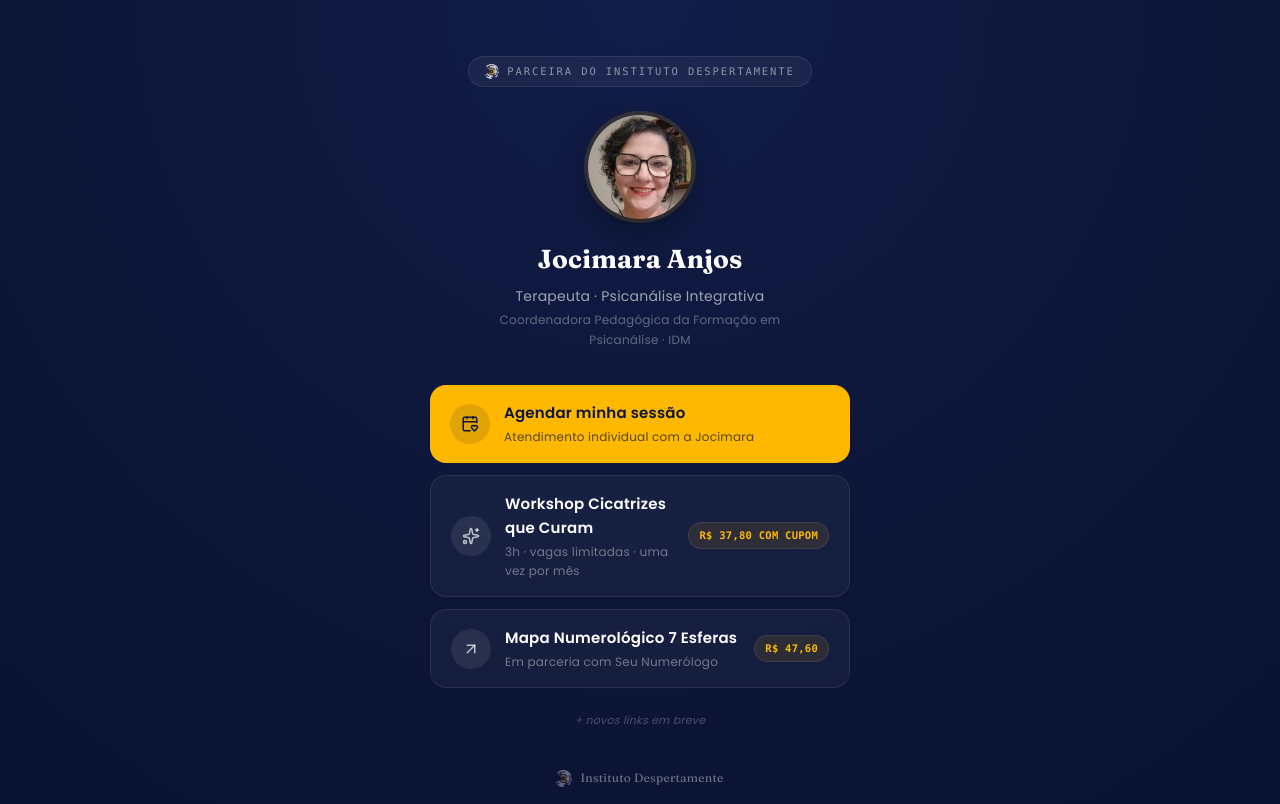
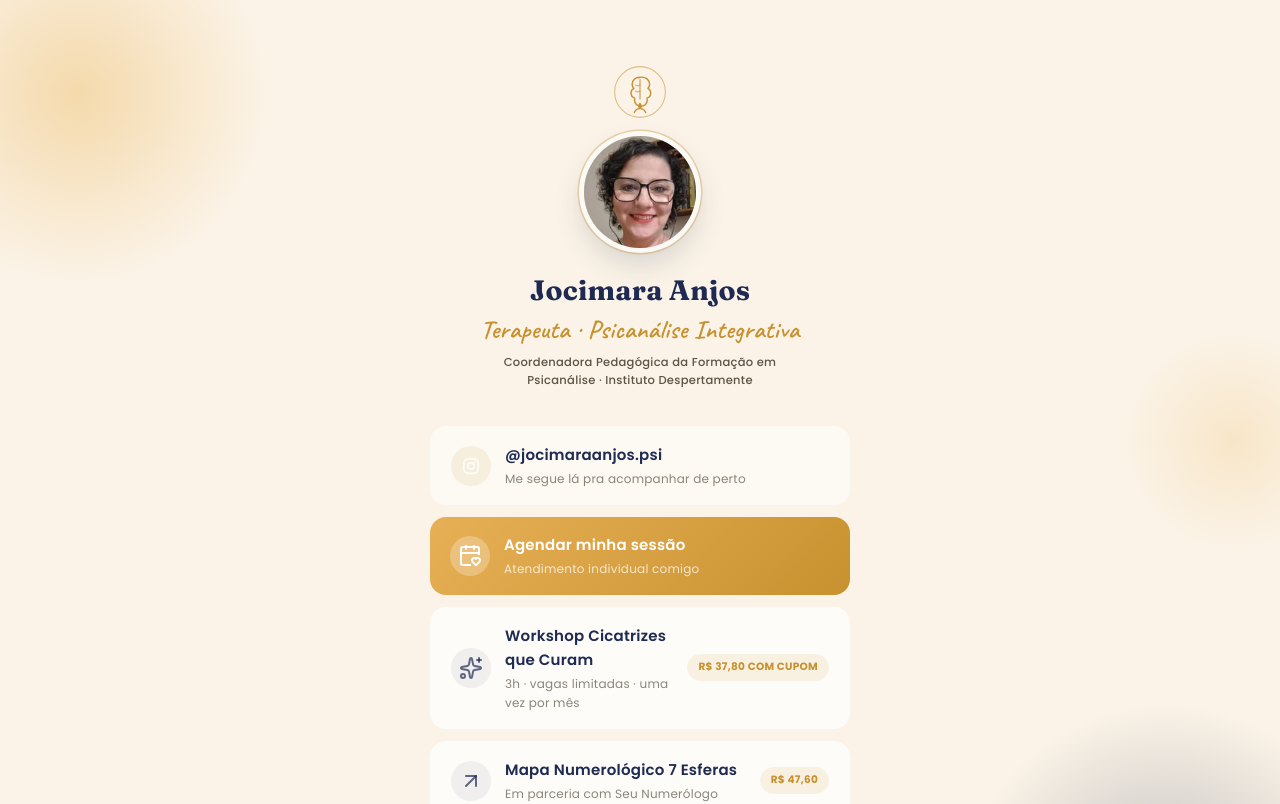
Before and after one commit to Romero1029/Area-de-Membors, a Next.js app: page /links-carmen in a window 1280 px wide. Shown: the top 804 px of the page. Built offline with nearby package versions, Linux system fonts and the light colour scheme.

Commit message:
feat: redesenha /links-carmen com identidade propria da Jocimara
Paleta quente (creme/dourado/navy), fonte script pessoal, icone
cerebro+flor, e adiciona link do novo @jocimaraanjos.psi no Instagram.
Menos "cara de IDM corporativo", mais identidade dela.

```diff
--- a/src/app/links-carmen/page.tsx
+++ b/src/app/links-carmen/page.tsx
@@ -1,27 +1,58 @@
 import Link from 'next/link'
 import Image from 'next/image'
+import { Caveat } from 'next/font/google'
 import { CalendarHeart, Sparkles, ArrowUpRight } from 'lucide-react'
 
+const caveat = Caveat({ subsets: ['latin'], weight: ['600', '700'], display: 'swap' })
+
 export const metadata = {
-  title: 'Jocimara Anjos — Instituto Despertamente',
-  description: 'Terapeuta e Coordenadora Pedagógica da Formação em Psicanálise do IDM. Agende sua sessão, conheça o Cicatrizes que Curam e o Mapa Numerológico.',
+  title: 'Jocimara Anjos — Terapeuta',
+  description: 'Terapeuta, Psicanálise Integrativa. Agende sua sessão, conheça o Cicatrizes que Curam e o Mapa Numerológico.',
 }
 
 const WA_SESSAO = 'https://wa.me/5511999999999?text=Ol%C3%A1!%20Gostaria%20de%20agendar%20uma%20sess%C3%A3o%20com%20a%20Jocimara.'
 
+const InstagramIcon = () => (
+  <svg viewBox="0 0 24 24" fill="none" stroke="currentColor" strokeWidth="1.8" className="w-[18px] h-[18px]">
+    <rect x="2.5" y="2.5" width="19" height="19" rx="5.5" />
+    <circle cx="12" cy="12" r="4.3" />
+    <circle cx="17.6" cy="6.4" r="1.1" fill="currentColor" stroke="none" />
+  </svg>
+)
+
+const BrainBloomIcon = () => (
+  <svg viewBox="0 0 64 64" fill="none" stroke="#C7912F" strokeWidth="1.6" className="w-full h-full">
+    <circle cx="32" cy="32" r="29" strokeWidth="1.2" opacity="0.55" />
+    <path d="M32 15c-5 0-9 3.3-9 8.2 0 2 .8 3.5 2 4.6-2 1-3.3 3-3.3 5.4 0 2.7 1.8 5 4.3 5.8-.2.7-.3 1.4-.3 2.2 0 4 3.2 7 7.3 7s7.3-3 7.3-7c0-.8-.1-1.5-.3-2.2 2.5-.8 4.3-3.1 4.3-5.8 0-2.4-1.3-4.4-3.3-5.4 1.2-1.1 2-2.6 2-4.6 0-4.9-4-8.2-9-8.2-1.4 0-2.7.3-3.9.8"
+      strokeLinecap="round" strokeLinejoin="round" />
+    <path d="M32 18v22" strokeLinecap="round" opacity="0.7" />
+    <path d="M27 24c1.6 1 3.4 1 5 0M27 31c1.6 1 3.4 1 5 0" strokeLinecap="round" opacity="0.6" />
+    <path d="M32 45v6M32 51c-3 0-5.5 2-6.5 4.5M32 51c3 0 5.5 2 6.5 4.5M32 51c-1.6-1.8-1.6-4 0-6M32 51c1.6-1.8 1.6-4 0-6"
+      strokeLinecap="round" strokeLinejoin="round" />
+  </svg>
+)
+
 const links = [
+  {
+    href: 'https://instagram.com/jocimaraanjos.psi',
+    external: true,
+    style: 'outline' as const,
+    icon: InstagramIcon,
+    title: '@jocimaraanjos.psi',
+    sub: 'Me segue lá pra acompanhar de perto',
+  },
   {
     href: WA_SESSAO,
     external: true,
-    primary: true,
+    style: 'primary' as const,
     icon: CalendarHeart,
     title: 'Agendar minha sessão',
-    sub: 'Atendimento individual com a Jocimara',
+    sub: 'Atendimento individual comigo',
   },
   {
     href: '/cicatrizes',
     external: false,
-    primary: false,
+    style: 'card' as const,
     icon: Sparkles,
     title: 'Workshop Cicatrizes que Curam',
     sub: '3h · vagas limitadas · uma vez por mês',
@@ -30,7 +61,7 @@ const links = [
   {
     href: 'https://mapa.seunumerologo.com.br/',
     external: true,
-    primary: false,
+    style: 'card' as const,
     icon: ArrowUpRight,
     title: 'Mapa Numerológico 7 Esferas',
     sub: 'Em parceria com Seu Numerólogo',
@@ -40,38 +71,42 @@ const links = [
 
 export default function LinksCarmenPage() {
   return (
-    <div
-      className="min-h-screen flex flex-col items-center px-6 py-14"
-      style={{ background: 'radial-gradient(circle at 50% 0%, #111D48 0%, #0D1638 55%, #0A1232 100%)' }}
-    >
-      <div className="w-full max-w-[420px] flex flex-col items-center">
-        <div className="flex items-center gap-2 rounded-full border border-white/10 bg-white/5 px-4 py-1.5 mb-7">
-          <Image src="/despertamente-simbolo-branco.png" alt="IDM" width={14} height={14} className="object-contain opacity-80" />
-          <span className="text-[10.5px] font-mono uppercase tracking-[0.18em] text-white/50">
-            Parceira do Instituto Despertamente
-          </span>
+    <div className="min-h-screen relative overflow-hidden flex flex-col items-center px-6 py-16" style={{ background: '#FBF3E7' }}>
+      {/* watercolor blooms */}
+      <div className="absolute -top-24 -left-28 w-[380px] h-[380px] rounded-full pointer-events-none"
+        style={{ background: 'radial-gradient(circle, rgba(232,169,60,0.35), rgba(232,169,60,0) 70%)' }} />
+      <div className="absolute -bottom-32 -right-24 w-[420px] h-[420px] rounded-full pointer-events-none"
+        style={{ background: 'radial-gradient(circle, rgba(30,42,82,0.28), rgba(30,42,82,0) 70%)' }} />
+      <div className="absolute top-1/3 -right-16 w-[220px] h-[220px] rounded-full pointer-events-none"
+        style={{ background: 'radial-gradient(circle, rgba(232,169,60,0.18), rgba(232,169,60,0) 70%)' }} />
+
+      <div className="relative w-full max-w-[420px] flex flex-col items-center">
+        <div className="w-14 h-14 mb-4">
+          <BrainBloomIcon />
         </div>
 
         <div
-          className="w-[104px] h-[104px] rounded-full overflow-hidden mb-5 shrink-0"
-          style={{ boxShadow: '0 0 0 4px rgba(255,184,0,0.14), 0 12px 32px rgba(0,0,0,0.35)' }}
+          className="w-[112px] h-[112px] rounded-full overflow-hidden mb-5 shrink-0"
+          style={{ boxShadow: '0 0 0 5px rgba(255,255,255,0.9), 0 0 0 6.5px rgba(199,145,47,0.35), 0 14px 30px rgba(30,42,82,0.18)' }}
         >
           <Image
             src="/jocimara-anjos.jpg"
             alt="Jocimara Anjos"
-            width={104}
-            height={104}
+            width={112}
+            height={112}
             className="w-full h-full object-cover"
             priority
           />
         </div>
 
-        <h1 style={{ fontFamily: "'Fraunces', Georgia, serif" }} className="text-[26px] font-bold text-white text-center">
+        <h1 style={{ fontFamily: "'Fraunces', Georgia, serif" }} className="text-[28px] font-bold text-[#1E2A52] text-center">
           Jocimara Anjos
         </h1>
-        <p className="text-sm text-white/60 text-center mt-1.5">Terapeuta · Psicanálise Integrativa</p>
-        <p className="text-xs text-white/35 text-center mt-1 max-w-[300px] leading-relaxed">
-          Coordenadora Pedagógica da Formação em Psicanálise · IDM
+        <p className={`${caveat.className} text-[26px] leading-none text-[#C7912F] text-center mt-1`}>
+          Terapeuta · Psicanálise Integrativa
+        </p>
+        <p className="text-[11.5px] font-medium text-[#5B5344] text-center mt-2.5 max-w-[300px] leading-relaxed tracking-wide">
+          Coordenadora Pedagógica da Formação em Psicanálise · Instituto Despertamente
         </p>
 
         <div className="w-full flex flex-col gap-3 mt-9">
@@ -79,34 +114,39 @@ export default function LinksCarmenPage() {
             const Icon = l.icon
             const Wrapper = l.external ? 'a' : Link
             const extraProps = l.external ? { target: '_blank', rel: 'noopener noreferrer' } : {}
+            const isPrimary = l.style === 'primary'
+            const isOutline = l.style === 'outline'
             return (
               <Wrapper
                 key={l.title}
                 href={l.href}
                 {...extraProps}
                 className={`group flex items-center gap-3.5 rounded-2xl px-5 py-4 transition-all duration-200 ${
-                  l.primary
-                    ? 'bg-[#FFB800] hover:bg-[#FFC933] active:scale-[0.98]'
-                    : 'bg-white/[0.04] border border-white/10 hover:border-white/20 hover:bg-white/[0.06]'
+                  isPrimary
+                    ? 'active:scale-[0.98]'
+                    : isOutline
+                    ? 'bg-white/50 border-[1.5px] border-[#C7912F]/45 hover:border-[#C7912F]/70 hover:bg-white/70'
+                    : 'bg-white/70 border border-[#1E2A52]/10 hover:border-[#1E2A52]/25 hover:bg-white/90'
                 }`}
+                style={isPrimary ? { background: 'linear-gradient(135deg, #E8B056, #C7912F)' } : undefined}
               >
                 <div
                   className={`w-10 h-10 rounded-full flex items-center justify-center shrink-0 ${
-                    l.primary ? 'bg-[#0D1638]/12' : 'bg-white/8'
+                    isPrimary ? 'bg-white/25' : isOutline ? 'bg-[#C7912F]/10' : 'bg-[#1E2A52]/6'
                   }`}
                 >
-                  <Icon className={`w-[18px] h-[18px] ${l.primary ? 'text-[#0D1638]' : 'text-white/70'}`} />
+                  <Icon className={isPrimary ? 'text-white' : isOutline ? 'text-[#C7912F]' : 'text-[#1E2A52]/70'} />
                 </div>
                 <div className="flex-1 min-w-0">
-                  <p className={`text-[15px] font-semibold ${l.primary ? 'text-[#0D1638]' : 'text-white'}`}>
+                  <p className={`text-[15px] font-semibold ${isPrimary ? 'text-white' : 'text-[#1E2A52]'}`}>
                     {l.title}
                   </p>
-                  <p className={`text-[12px] mt-0.5 ${l.primary ? 'text-[#0D1638]/70' : 'text-white/40'}`}>
+                  <p className={`text-[12px] mt-0.5 ${isPrimary ? 'text-white/75' : 'text-[#5B5344]/70'}`}>
                     {l.sub}
                   </p>
                 </div>
                 {l.tag && (
-                  <span className="shrink-0 text-[10.5px] font-bold font-mono uppercase tracking-wide text-[#FFB800] bg-[#FFB800]/10 border border-[#FFB800]/25 rounded-full px-2.5 py-1">
+                  <span className="shrink-0 text-[10.5px] font-bold uppercase tracking-wide text-[#C7912F] bg-[#C7912F]/10 border border-[#C7912F]/25 rounded-full px-2.5 py-1">
                     {l.tag}
                   </span>
                 )}
@@ -115,13 +155,11 @@ export default function LinksCarmenPage() {
           })}
         </div>
 
-        <p className="text-[11px] text-white/25 mt-6 italic">+ novos links em breve</p>
+        <p className={`${caveat.className} text-[20px] text-[#C7912F]/70 mt-7`}>+ novos links em breve</p>
 
-        <div className="flex items-center gap-2 mt-10 opacity-40">
-          <Image src="/despertamente-simbolo-branco.png" alt="IDM" width={16} height={16} className="object-contain" />
-          <span style={{ fontFamily: "'Fraunces', Georgia, serif" }} className="text-xs text-white">
-            Instituto Despertamente
-          </span>
+        <div className="flex items-center gap-2 mt-8 opacity-45">
+          <Image src="/despertamente-simbolo.png" alt="IDM" width={15} height={15} className="object-contain" />
+          <span className="text-[11px] text-[#1E2A52]">Instituto Despertamente</span>
         </div>
       </div>
     </div>
```
